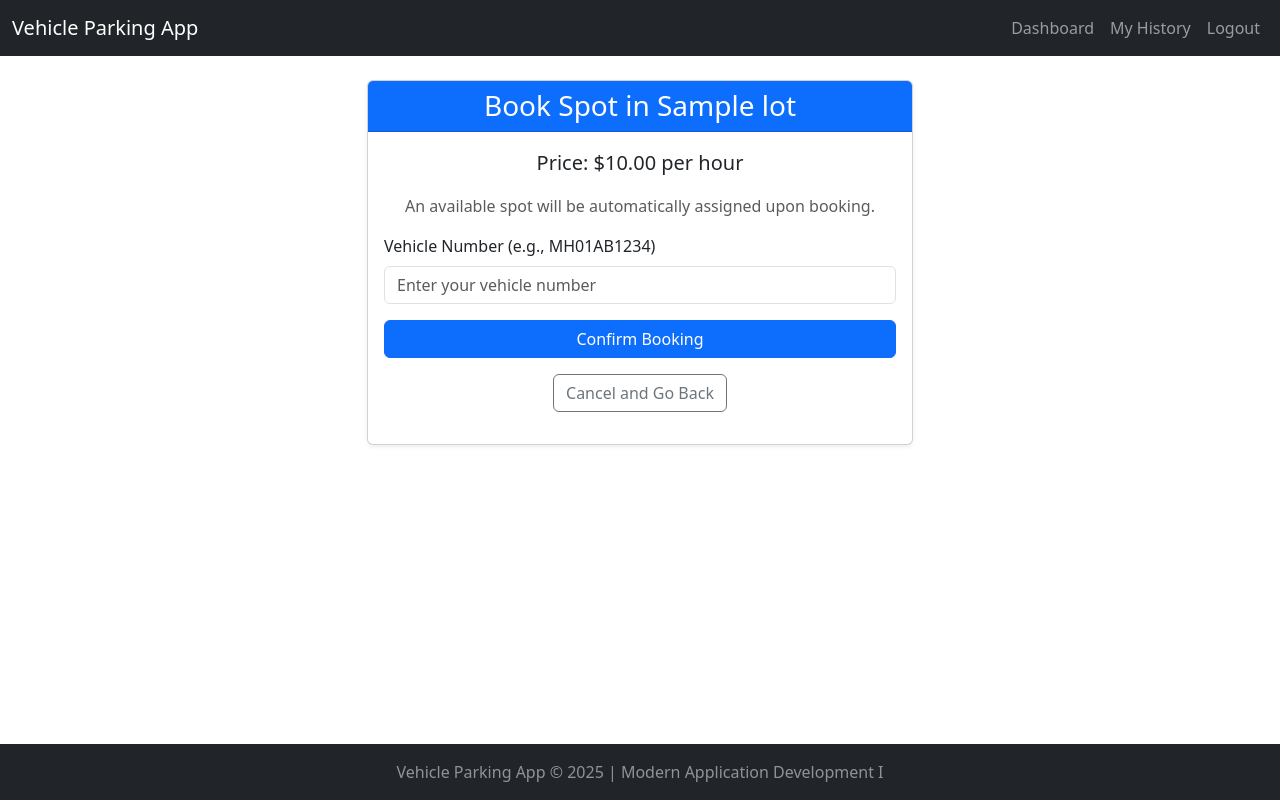
After one commit to 23f2000979/vehicle-parking-app, a Flask app: page /book_parking_spot/1 in a window 1280 px wide. The commit adds this page. Run offline with Flask 3, Linux system fonts and the light colour scheme; a user stored in the database is signed in; tables that the repository leaves empty hold one stand-in row (values such as "Sample post").

Commit message:
Milestone-VP User-Dashboard-Management

```diff
--- a/app.py
+++ b/app.py
@@ -396,5 +396,89 @@ def admin_users():
     users = db.session.query(User).filter_by(role="user").all()
     return render_template("admin_users.html", users=users)
 
+# User - Parking Functionality
+@app.route("/book_parking_spot/<int:lot_id>", methods=["GET", "POST"])
+def book_parking_spot(lot_id):
+    if "user_logged_in" not in session:
+        flash("Please login to book a parking spot.", "danger")
+        return redirect(url_for("user_login"))
+
+    parking_lot = db.session.query(ParkingLot).get_or_404(lot_id)
+
+    if request.method == "POST":
+        vehicle_number = request.form["vehicle_number"].strip().upper()
+        user_id = session["user_id"]
+
+        if not vehicle_number:
+            flash("Vehicle number is required.", "danger")
+            return redirect(url_for("book_parking_spot", lot_id=lot_id))
+
+        # Find the first available spot in the selected lot
+        available_spot = db.session.query(ParkingSpot).filter_by(lot_id=lot_id, status="A").order_by(ParkingSpot.spot_number).first()
+
+        if not available_spot:
+            flash("No available spots in this parking lot.", "danger")
+            return redirect(url_for("user_dashboard"))
+
+        # Optional: Check if the user already has an active reservation
+        active_reservation = db.session.query(ReservedSpot).filter_by(user_id=user_id, leaving_timestamp=None).first()
+        if active_reservation:
+            flash("You already have an active parking reservation. Please release it first.", "warning")
+            return redirect(url_for("user_dashboard"))
+
+        new_reservation = ReservedSpot(
+            spot_id=available_spot.id,
+            user_id=user_id,
+            vehicle_number=vehicle_number,
+            parking_timestamp=datetime.datetime.now()
+        )
+        db.session.add(new_reservation)
+        available_spot.status = "O" # Mark spot as Occupied
+        db.session.commit()
+
+        flash(f"Successfully booked spot {available_spot.spot_number} in {parking_lot.prime_location_name}! Vehicle: {vehicle_number}", "success")
+        return redirect(url_for("user_dashboard"))
+
+    return render_template("book_parking_spot.html", parking_lot=parking_lot)
+
+@app.route("/release_parking_spot/<int:reservation_id>", methods=["GET", "POST"])
+def release_parking_spot(reservation_id):
+    if "user_logged_in" not in session:
+        flash("Please login to release a parking spot.", "danger")
+        return redirect(url_for("user_login"))
+
+    reservation = db.session.query(ReservedSpot).get_or_404(reservation_id)
+
+    # Ensure the reservation belongs to the logged-in user
+    if reservation.user_id != session["user_id"]:
+        flash("You are not authorized to release this reservation.", "danger")
+        return redirect(url_for("user_dashboard"))
+
+    if reservation.leaving_timestamp is not None:
+        flash("This spot has already been released.", "warning")
+        return redirect(url_for("user_history"))
+
+    parking_spot = db.session.query(ParkingSpot).get_or_404(reservation.spot_id)
+    parking_lot = db.session.query(ParkingLot).get_or_404(parking_spot.lot_id)
+
+    if request.method == "POST":
+        reservation.leaving_timestamp = datetime.datetime.now()
+
+        # Calculate parking duration and cost
+        duration = reservation.leaving_timestamp - reservation.parking_timestamp
+        # Convert duration to hours (can be fractional)
+        duration_in_hours = duration.total_seconds() / 3600
+        total_cost = duration_in_hours * parking_lot.price_per_hour
+        reservation.total_cost = round(total_cost, 2) # Round to 2 decimal places
+
+        parking_spot.status = "A" # Mark spot as Available
+        db.session.commit()
+
+        flash(f"Spot {parking_spot.spot_number} released successfully! Total cost: ${reservation.total_cost:.2f}", "success")
+        return redirect(url_for("user_history"))
+
+    return render_template("release_parking_spot.html", reservation=reservation, parking_spot=parking_spot, parking_lot=parking_lot)
+
+
 if __name__ == "__main__":
     app.run(debug=True)
--- /dev/null
+++ b/templates/book_parking_spot.html
@@ -0,0 +1,29 @@
+{% extends "base.html" %}
+
+{% block title %}
+    Book Parking Spot
+{% endblock %}
+
+{% block content %}
+    <div class="row justify-content-center">
+        <div class="col-md-6">
+            <div class="card shadow-sm">
+                <div class="card-header bg-primary text-white">
+                    <h3 class="text-center mb-0">Book Spot in {{ parking_lot.prime_location_name }}</h3>
+                </div>
+                <div class="card-body">
+                    <p class="lead text-center">Price: <strong>${{ "%.2f"|format(parking_lot.price_per_hour) }}</strong> per hour</p>
+                    <p class="text-muted text-center">An available spot will be automatically assigned upon booking.</p>
+                    <form action="{{ url_for('book_parking_spot', lot_id=parking_lot.id) }}" method="POST">
+                        <div class="mb-3">
+                            <label for="vehicle_number" class="form-label">Vehicle Number (e.g., MH01AB1234)</label>
+                            <input type="text" class="form-control" id="vehicle_number" name="vehicle_number" required placeholder="Enter your vehicle number">
+                        </div>
+                        <button type="submit" class="btn btn-primary w-100">Confirm Booking</button>
+                    </form>
+                    <p class="text-center mt-3"><a href="{{ url_for('user_dashboard') }}" class="btn btn-outline-secondary">Cancel and Go Back</a></p>
+                </div>
+            </div>
+        </div>
+    </div>
+{% endblock %}
--- a/templates/user_dashboard.html
+++ b/templates/user_dashboard.html
@@ -106,6 +106,7 @@
                 }
             });
         });
+
     </script>
     {% endif %}
 {% endblock %}
```
Also changed, not shown: templates/admin_users.html (added, +48 -0 lines), templates/release_parking_spot.html (added, +28 -0 lines), templates/user_history.html (added, +42 -0 lines).
